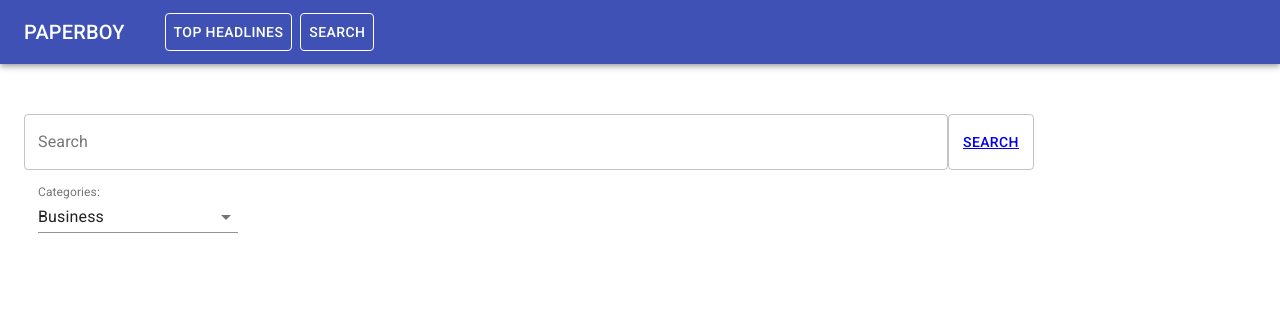
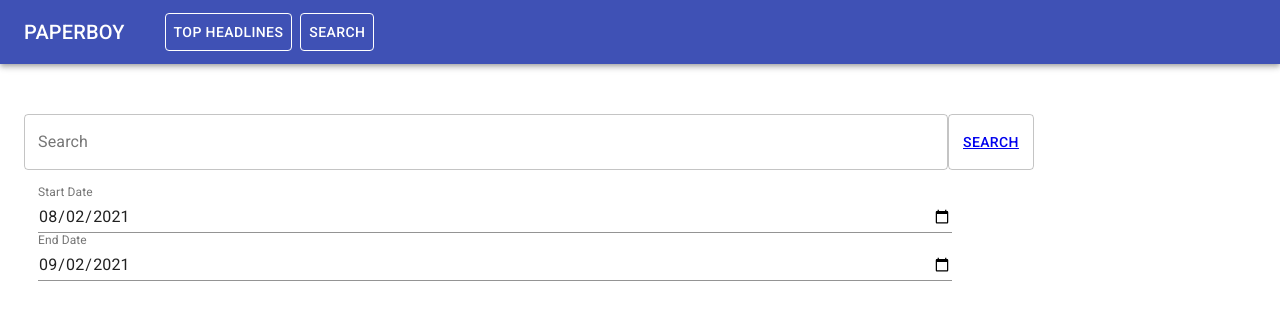
Before and after one commit to reisenbrandt/paperboy, a React (Create React App) app: page / in a window 1280 px wide. Shown: the top 320 px of the page. Built offline with nearby package versions, Linux system fonts and the light colour scheme.

Commit message:
updated api search params and redux actions/reducers

```diff
--- a/src/App.js
+++ b/src/App.js
@@ -12,7 +12,7 @@ function App() {
           <Route exact path="/">
             <SearchPage />
           </Route>
-          <Route path="/results/:category?/:searchTerm?">
+          <Route path="/results/:startDate?/:endDate?/:searchTerm?">
             <Results />
           </Route>
           <Route path="/topHeadlines">
--- a/src/pages/Results.js
+++ b/src/pages/Results.js
@@ -36,7 +36,8 @@ const useStyles = makeStyles({
     display: "-webkit-box",
     "-webkit-box-orient": "vertical",
     "-webkit-line-clamp": 2,
-    paddingBottom: "12px"
+    paddingBottom: "12px",
+    paddingLeft: "20px"
   },
   author: {
     margin: "0"
@@ -58,9 +59,9 @@ const useStyles = makeStyles({
 
 
 export default function Results() {
-  const { category, searchTerm } = useParams();
+  const { startDate, endDate, searchTerm } = useParams();
 
-  const results = useSelector(state => state.search.results)
+  const results = useSelector(state => state.search.results);
   const dispatch = useDispatch();
   // const newsData = [
   //   {
@@ -327,12 +328,13 @@ export default function Results() {
   const classes = useStyles();
 
   useEffect(() => {
-    fetch(`https://newsapi.org/v2/top-headlines?country=us&category=${category}&q=${searchTerm}&apiKey=c2791b40ded74e80945c31d37b320e2a`)
+    const search = encodeURIComponent(searchTerm)
+    fetch(`https://newsapi.org/v2/everything?q=${search}&from=${startDate}&to=${endDate}&apiKey=c2791b40ded74e80945c31d37b320e2a`)
       .then(res => res.json())
       .then(data => {
         dispatch(actionSetResults(data.articles))
       })
-  }, [category, searchTerm, dispatch])
+  }, [startDate, endDate, searchTerm, dispatch])
 
   function renderImage(image) {
     if (!image) {
@@ -351,15 +353,17 @@ export default function Results() {
                 {results.map((result, index) => {
                   return (<Grid key={index} item>
                     <Paper className={classes.paper}>
+                      <a href={result.url} className={classes.linkOverride}>
                       <span>
                         <Typography variant="h6" className={classes.title} title={result.title}>
-                          <a href={result.url} className={classes.linkOverride}>{result.title}</a></Typography>
+                          {result.title}</Typography>
                         <img className={classes.image} src={renderImage(result.urlToImage)} alt=""/>
                         <Typography variant="subtitle2">By: {result.author} on {moment(`${result.publishedAt}`).format('LLL')}</Typography>
                       </span>
                       <span>
                         <Typography variant="body" className={classes.description}>{result.description}</Typography>
                       </span>
+                      </a>
                     </Paper>
                   </Grid>
                 )})}
--- a/src/pages/SearchPage.js
+++ b/src/pages/SearchPage.js
@@ -1,9 +1,9 @@
-import { Button, Container, TextField, makeStyles, FormControl, InputLabel, NativeSelect } from '@material-ui/core';
+import { Button, Container, TextField, makeStyles } from '@material-ui/core';
 import React from 'react';
 import { useDispatch, useSelector } from 'react-redux';
 import { Link } from 'react-router-dom';
 import NavBar from '../components/NavBar';
-import { actionSetCategory, actionSetSearch } from '../redux/actions/search';
+import { actionSetEndDate, actionSetSearch, actionSetStartDate } from '../redux/actions/search';
 
 const useStyles = makeStyles({
   root: {
@@ -29,23 +29,19 @@ const useStyles = makeStyles({
 
 export default function SearchPage() {
   const searchTerm = useSelector(state => state.search.term)
-  const category = useSelector(state => state.search.category)
+  const startDate = useSelector(state => state.search.startDate)
+  const endDate = useSelector(state => state.search.endDate)
   const dispatch = useDispatch();
 
   const classes = useStyles();
 
-  const categories = [
-    "Business",
-    "Entertainment",
-    "General",
-    "Health",
-    "Science",
-    "Sports",
-    "Technology"
-  ]
 
-  const handleChange = (e) => {
-    dispatch(actionSetCategory(e.target.value))
+  const handleChangeStart = (e) => {
+    dispatch(actionSetStartDate(e.target.value))
+  };
+
+  const handleChangeEnd = (e) => {
+    dispatch(actionSetEndDate(e.target.value))
   };
 
   const handleSearch = (e) => {
@@ -57,22 +53,34 @@ export default function SearchPage() {
       <NavBar />
       <Container className={classes.root}>
           <TextField id="outlined-basic" label="Search" variant="outlined" className={classes.textField} onChange={handleSearch} value={searchTerm} />
-          <Button variant="outlined" className={classes.searchButton}><Link to={`/results/${category}/${searchTerm}`}>Search</Link></Button>
+          <Button variant="outlined" className={classes.searchButton}><Link to={`/results/${startDate}/${endDate}/${searchTerm}`}>Search</Link></Button>
         <Container className={classes.categories}>
-          <FormControl className={classes.formControl}>
-            <InputLabel id="demo-simple-select-autowidth-label">Categories:</InputLabel>
-            <NativeSelect
-              labelid="demo-simple-select-autowidth-label"
-              id="demo-simple-select"
-              value={category}
-              onChange={handleChange}
-              className={classes.menuItem}
-            >
-              { categories.map((category, index) => {
-                return <option value={category} key={index} className={classes.menuItem}>{category}</option>
-              })}
-            </NativeSelect>
-          </FormControl>
+        <form className={classes.container} noValidate>
+          <TextField
+            id="date"
+            label="Start Date"
+            type="date"
+            defaultValue="2021-08-02"
+            className={classes.textField}
+            InputLabelProps={{
+              shrink: true,
+            }}
+            onChange={handleChangeStart}
+          />
+        </form>
+        <form className={classes.container} noValidate>
+        <TextField
+            id="date"
+            label="End Date"
+            type="date"
+            defaultValue="2021-09-02"
+            className={classes.textField}
+            InputLabelProps={{
+              shrink: true,
+            }}
+            onChange={handleChangeEnd}
+          />
+        </form>
         </Container>
       </Container>
     </>
--- a/src/pages/TopHeadlines.js
+++ b/src/pages/TopHeadlines.js
@@ -34,7 +34,8 @@ const useStyles = makeStyles({
     display: "-webkit-box",
     "-webkit-box-orient": "vertical",
     "-webkit-line-clamp": 2,
-    paddingBottom: "12px"
+    paddingBottom: "12px",
+    paddingLeft: "20px"
   },
   author: {
     margin: "0"
--- a/src/redux/actions/search.js
+++ b/src/redux/actions/search.js
@@ -5,10 +5,17 @@ export function actionSetSearch(term) {
   }
 }
 
-export function actionSetCategory(category) {
+export function actionSetStartDate(startDate) {
   return {
-    type: 'SET_CATEGORY',
-    category
+    type: 'SET_STARTDATE',
+    startDate
+  }
+}
+
+export function actionSetEndDate(endDate) {
+  return {
+    type: 'SET_ENDDATE',
+    endDate
   }
 }
 
--- a/src/redux/reducers/search.js
+++ b/src/redux/reducers/search.js
@@ -1,6 +1,7 @@
 export function search(state = {
   term: '',
-  category: 'Business',
+  startDate: '2021-08-02',
+  endDate: '2021-09-02',
   results: []
   }, action) {
   switch (action.type) {
@@ -8,9 +9,13 @@ export function search(state = {
       return { ...state,
         term: action.term
       }
-      case 'SET_CATEGORY':
+      case 'SET_STARTDATE':
         return { ...state,
-          category: action.category
+          startDate: action.startDate
+        }
+      case 'SET_ENDDATE':
+        return { ...state,
+          endDate: action.endDate
         }
       case 'SET_RESULTS':
         return { ...state,
```
